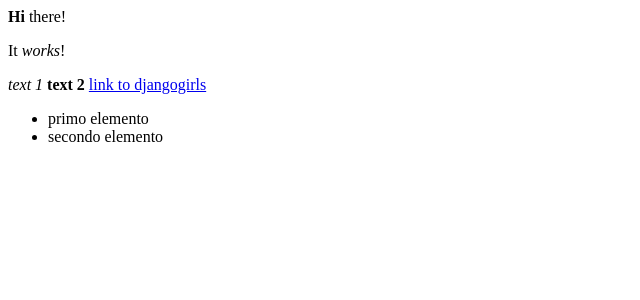
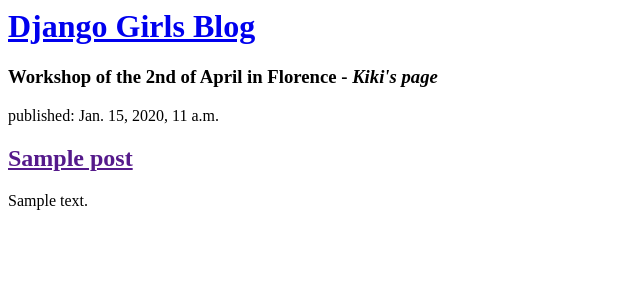
Before and after one commit to KikiCS/my-first-blog, a Django app: template blog/templates/blog/post_list.html in a window 1280 px wide. Shown: the top 300 px of the page, without its empty margins (0-640 px from the left). Run offline with Django 3.2, Linux system fonts and the light colour scheme; the template is opened without the code that fills it: values that come from a table or form of the project are taken from there, others are empty; tables that the repository leaves empty hold one stand-in row (values such as "Sample post").

Commit message:
Modified template to display posts from database

```diff
--- a/blog/templates/blog/post_list.html
+++ b/blog/templates/blog/post_list.html
@@ -3,13 +3,25 @@
         <title>Kiki's blog</title>
     </head>
     <body>
+        <div>
+           <div>
+            <h1><a href="/">Django Girls Blog</a></h1>
+        </div>
 
-        <p><b>Hi</b> there!</p>
-        <p>It <i>works</i>!</p>
-<em>text 1</em>
-<strong>text 2</strong>
+        <div>
+        <h3>
+            <strong>Workshop of the 2nd of April in Florence -</strong>
+            <em>Kiki's page</em>
+        </h3>
+        </div>
 
-		<a href="https://djangogirls.org">link to djangogirls</a>
-		<ul><li>primo elemento</li><li>secondo elemento</li></ul>
+{% for post in posts %}
+    <div>
+        <p>published: {{ post.published_date }}</p>
+        <h2><a href="">{{ post.title }}</a></h2>
+        <p>{{ post.text|linebreaksbr }}</p>
+    </div>
+{% endfor %}
+        </div>
 	</body>
 </html>
--- a/blog/views.py
+++ b/blog/views.py
@@ -1,6 +1,9 @@
 from django.shortcuts import render
+from django.utils import timezone
+from .models import Post
 
 # Create your views here.
 
 def post_list(request):
-    return render(request, 'blog/post_list.html', {})
+    posts=Post.objects.filter(published_date__lte=timezone.now()).order_by('-published_date')
+    return render(request, 'blog/post_list.html', {'posts': posts})
```
Also changed, not shown: blog/templates/blog/old_post_list.html (added, +24 -0 lines).
